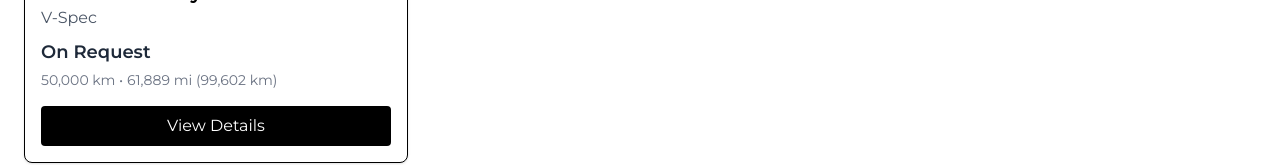
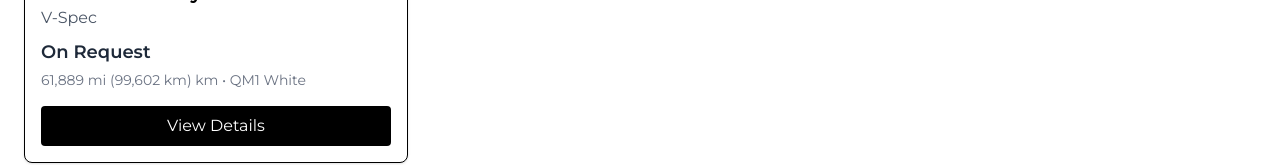
Before and after one commit to 00simba/SkylineCulture, a Next.js app in the folder skylineculture/: page /listings in a window 1280 px wide. Shown: the part 607-772 px from the top of the page. Built offline with nearby package versions, Linux system fonts and the light colour scheme.

Commit message:
updated color and milage

```diff
--- a/skylineculture/data/carData.ts
+++ b/skylineculture/data/carData.ts
@@ -8,8 +8,8 @@ const cars: Car[] = [
         model: "R34 GT-R",
         trim: "V-Spec",
         year: "1999",
-        color: "61,889 mi (99,602 km)",
-        milage: "50,000",
+        color: "QM1 White",
+        milage: "61,889 mi (99,602 km)",
         code: "BNR34",
         location: "UK",
         img: [
```
